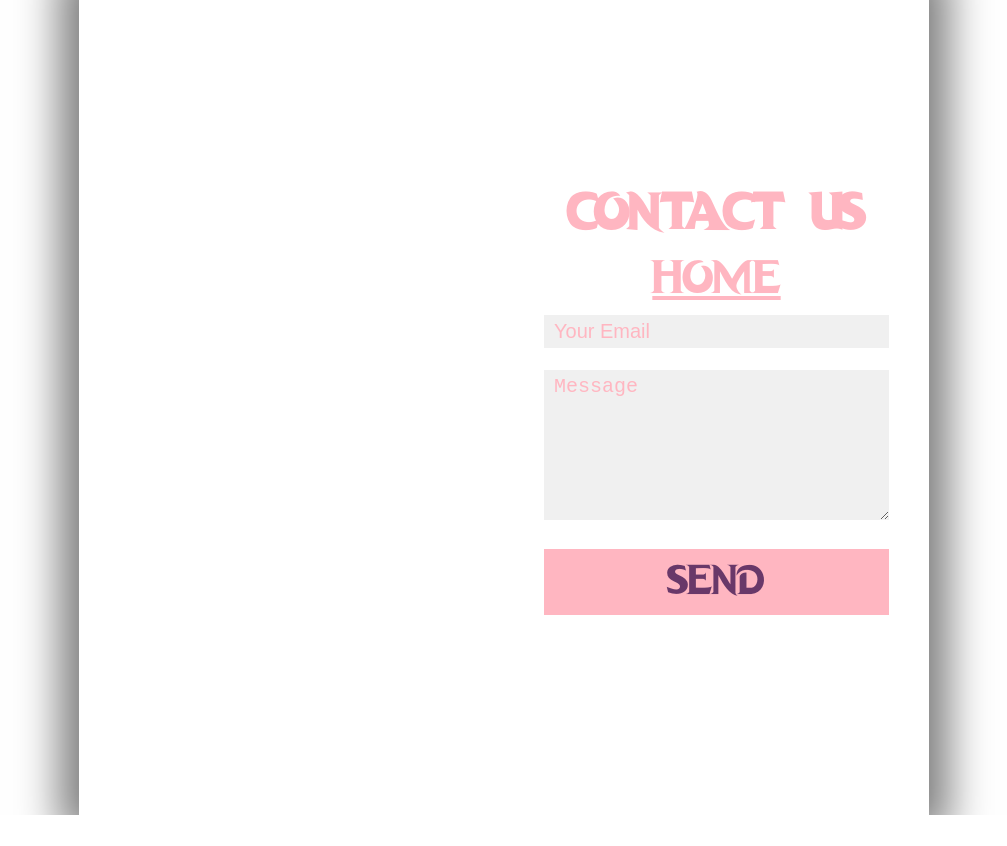
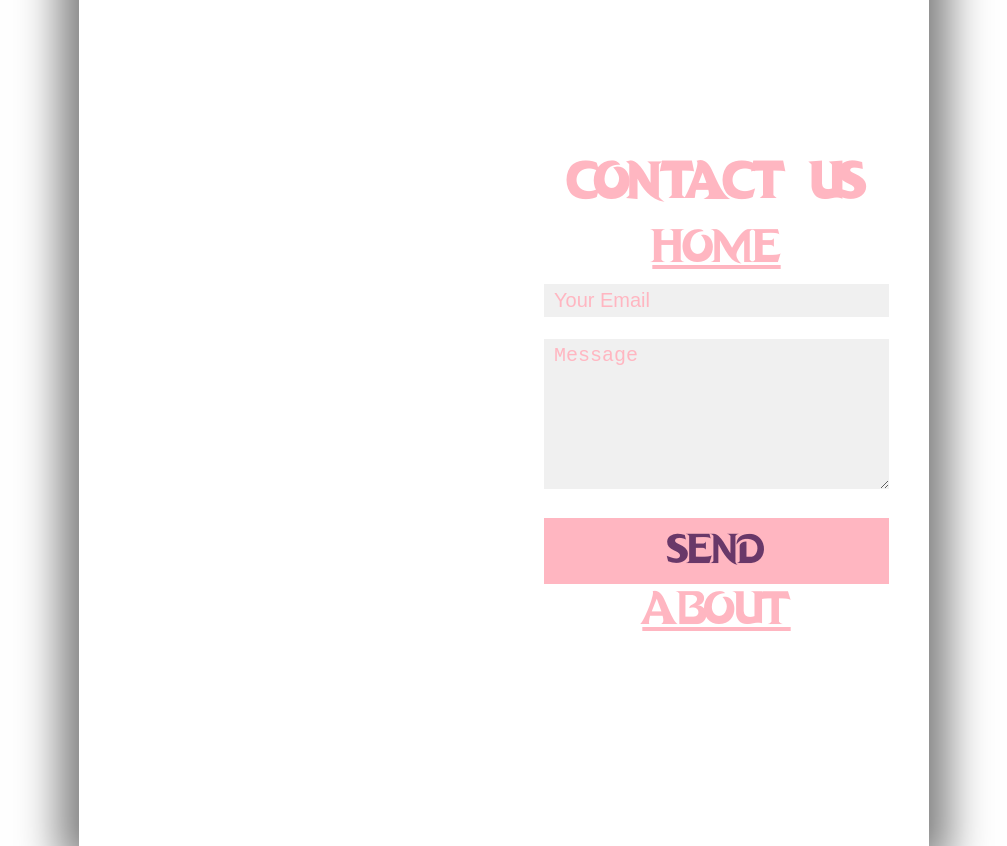
Before and after one commit to JamieMason592/WebDev_Project_RainyDay, a plain HTML site: page website/contact.html in a window 1280 px wide. Shown: the whole page, without its empty margins (136-1143 px from the left). Before the commit the page ends 815 px from the top, so only its background shows below. Drawn offline with Linux system fonts and the light colour scheme.

Commit message:
Update contact.html

```diff
--- a/website/contact.html
+++ b/website/contact.html
@@ -18,6 +18,9 @@
 				<input type="text" class="field" placeholder="Your Email">
 				<textarea placeholder="Message" class="field"></textarea>
 				<button class="btn">Send</button>
+				<div style="padding: 0 0 10px;">
+					<a href="about.html">about</a>
+				</div>
 			</div>
 		</div>
 	</div>
```
